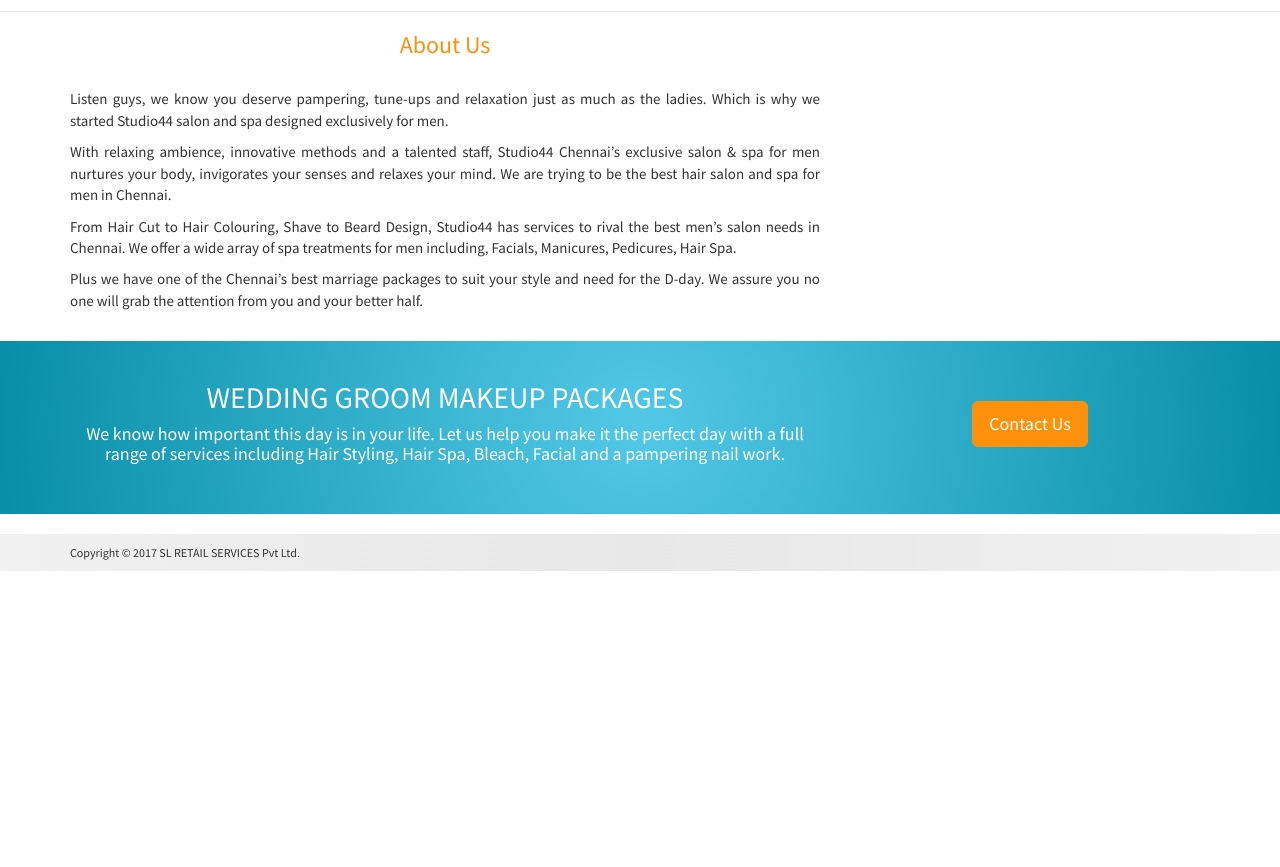
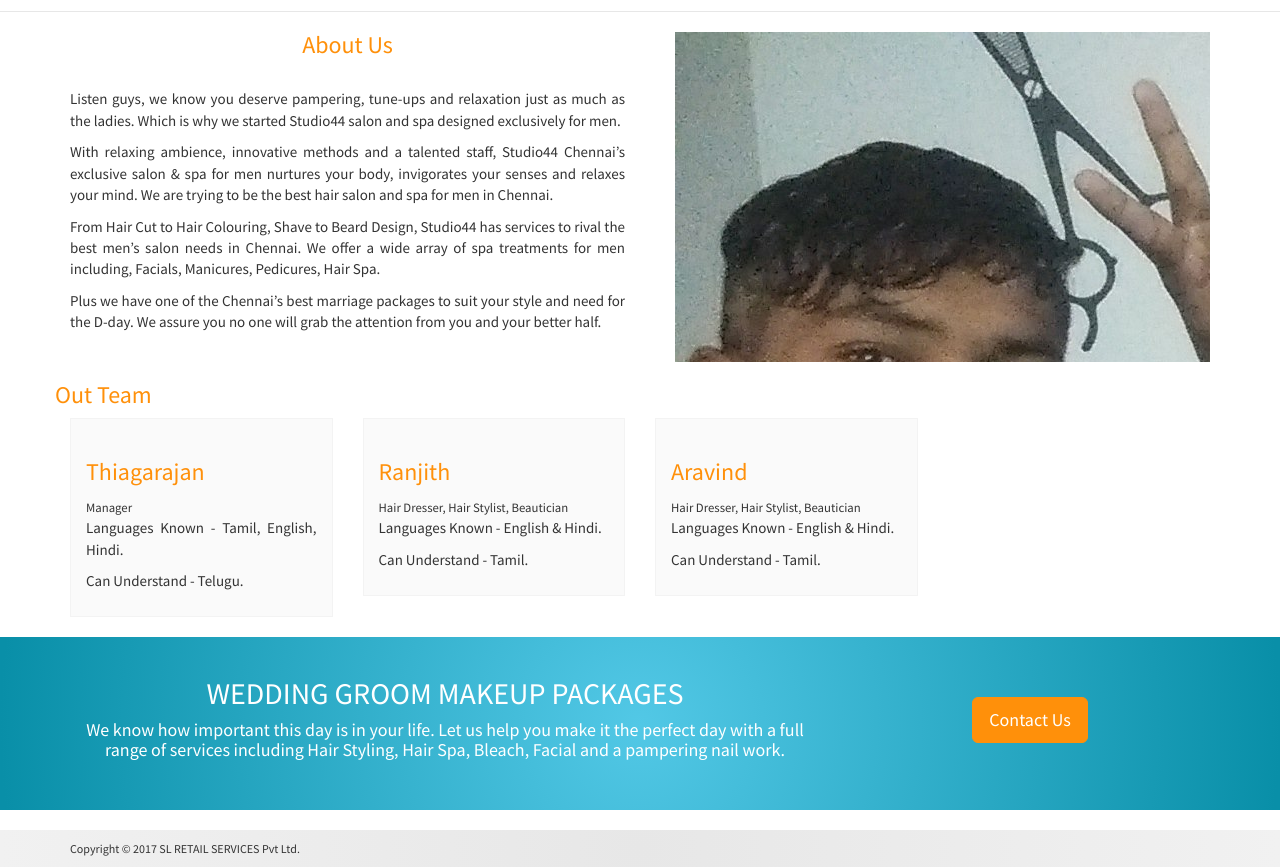
Before and after one commit to pranavsolutions/Studio44, a plain HTML site: page about-studio44-mens-hair-salon-spa.html in a window 1280 px wide. Shown: the part 68-935 px from the top of the page. Before the commit the page ends 800 px from the top, so only its background shows below. Drawn offline with nearby package versions, Linux system fonts and the light colour scheme.

Commit message:
About Us Screen Changes

```diff
--- a/about-studio44-mens-hair-salon-spa.html
+++ b/about-studio44-mens-hair-salon-spa.html
@@ -26,11 +26,12 @@
       <link href="https://fonts.googleapis.com/css?family=Source+Sans+Pro" rel="stylesheet">
 
       <!-- Google Tracker -->
-      <script type="text/javascript" src="js/google.tracking.js"></script>
+      <!--<script type="text/javascript" src="js/google.tracking.js"></script>-->
 
 </head>
 
 <body>
+
 
 <nav class="navbar navbar-default navbar-fixed-top">
       <div class="container">
@@ -51,13 +52,13 @@
                         <li><a href=""> Location</a></li>
                         <li><a href=""> Contact</a></li>
                   </ul>
-
             </div>
       </div>
 </nav>
+<div class="main-content">
       <div class="container">
             <div class="row">
-            <div class="col-md-8">
+                  <div class="col-md-6">
                         <div class="intro">
                               <h3>About Us </h3>
                               <p>Listen guys, we know you deserve pampering, tune-ups and relaxation just as much as the ladies. Which is why we started Studio44 salon and spa designed exclusively for men.</P>
@@ -66,7 +67,57 @@
                               <p>Plus we have one of the Chennai’s best marriage packages to suit your style and need for the D-day. We assure you no one will grab the attention from you and your better half.</p>
                         </div>
                   </div>
-            <div class="col-md-4">
+                  <div class="col-md-6">
+                        <div class="team">
+                              <img src="assets/images/mens-hair-stylist-beautician-team.jpg" alt="Best hair stylist beautician massage therapist">
+                        </div>
+                  </div>
+            </div>
+            <div class="row">
+                  <h3> Out Team</h3>
+                  <div class="col-md-3">
+                        <div class="image-box team-member">
+                              <div class="overlay-container">
+
+                              </div>
+                              <div class="image-box-body">
+                                    <h3 class="title">Thiagarajan</h3>
+                                    <small>Manager</small>
+                                    <div class="separator-2"></div>
+                                    <p>Languages Known - Tamil, English, Hindi.</p>
+                                    <p>Can Understand - Telugu.</p>
+                              </div>
+                        </div>
+                  </div>
+                  <div class="col-md-3">
+                        <div class="image-box team-member">
+                              <div class="overlay-container">
+
+                              </div>
+                              <div class="image-box-body">
+                                    <h3 class="title">Ranjith</h3>
+                                    <small>Hair Dresser, Hair Stylist, Beautician</small>
+                                    <div class="separator-2"></div>
+                                    <p>Languages Known - English &amp; Hindi.</p>
+                                    <p>Can Understand - Tamil.</p>
+                              </div>
+                        </div>
+                  </div>
+                  <div class="col-md-3">
+                        <div class="image-box team-member">
+                              <div class="overlay-container">
+
+                              </div>
+                              <div class="image-box-body">
+                                    <h3 class="title">Aravind</h3>
+                                    <small>Hair Dresser, Hair Stylist, Beautician</small>
+                                    <div class="separator-2"></div>
+                                    <p>Languages Known - English &amp; Hindi.</p>
+                                    <p>Can Understand - Tamil.</p>
+                              </div>
+                        </div>
+                  </div>
+                  <div class="col-md-3">
 
                   </div>
             </div>
@@ -98,7 +149,7 @@
                   </div>
             </div>
       </div>
-
+</div>
   <!-- JavaScript Files
   ================================================== -->
   <!-- Placed at the end of the document so the pages load faster -->
--- a/assets/styles.css
+++ b/assets/styles.css
@@ -2,7 +2,6 @@
 body{
       font-family: 'Source Sans Pro', sans-serif;
       font-size: 15px;
-      margin-top: 80px;
       text-align: justify;
 }
 h1,h2,h3,h4,h5,h6{
@@ -36,10 +35,29 @@
     background-color: transparent;
 }
 
-.container {
-    width: 1170px;
+/* Small devices (tablets, 768px and up) */
+@media (min-width:768px) {
+	.container  {
+		width: 750px;
+	}
 }
-.sliders{}
+
+/* Medium devices (desktops, tablets, 992px and up) */
+@media (min-width:992px) {
+	.container {
+		width: 970px;
+	}
+}
+
+/* Large devices (Large desktops 1200px and up) */
+@media (min-width:1200px) {
+	.container {
+		width: 1170px;
+	}
+}
+.main-content{
+    margin-top: 80px;
+}
 .intro > h3{
     text-align: center;
     padding-bottom: 20px;
@@ -76,3 +94,23 @@
     background: radial-gradient(circle farthest-side, #e7e7e7,#f1f1f1);
 
 }
+
+.team{
+    overflow:hidden;
+    padding: 20px;
+    max-height: 350px;
+}
+.team-member{
+    max-height: 250px;
+}
+.image-box {
+    background-color: #fafafa;
+    border: 1px solid #f3f3f3;
+}
+.overlay-container {
+    display: block;
+    overflow: hidden;
+}
+.image-box-body {
+    padding: 20px 15px 15px;
+}
```
Also changed, not shown: index.html (+4 -3 lines), assets/images/mens-hair-stylist-beautician-team.jpg (added), assets/images/team-member.jpg (added). Lines whose indentation alone changed are shown as unchanged.
